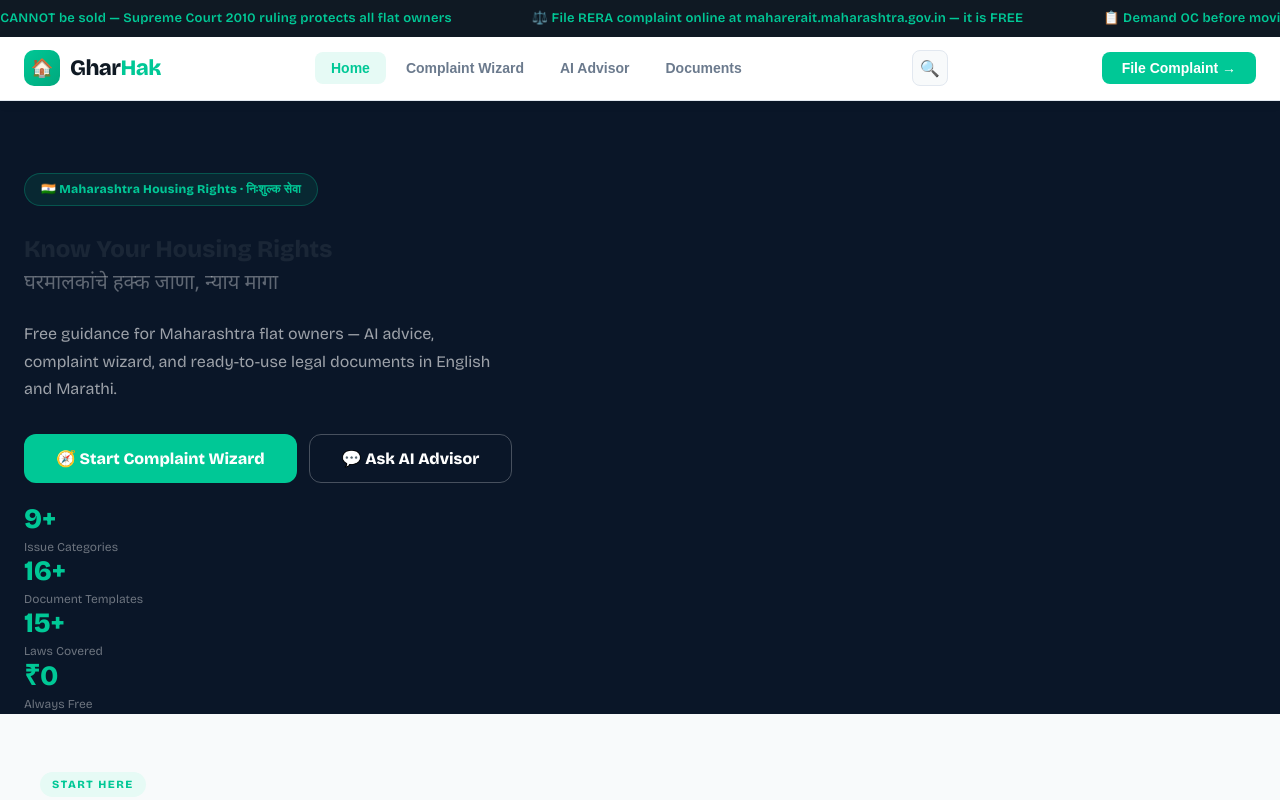
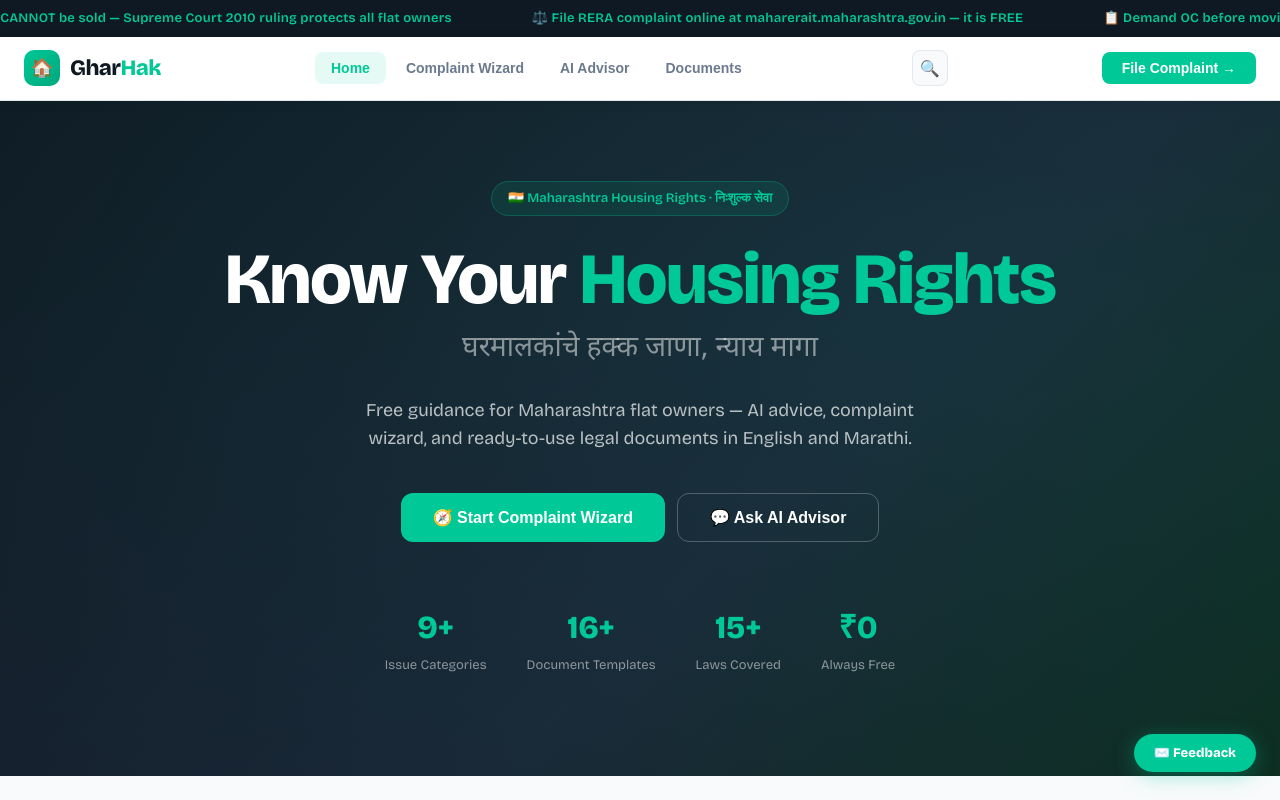
Before and after one commit to rahulzaware31/gharhakNew, a React (Create React App) app: page / in a window 1280 px wide. Shown: the top 800 px of the page. Built offline with nearby package versions, Linux system fonts and the light colour scheme.

Commit message:
Update index.css

```diff
--- a/src/index.css
+++ b/src/index.css
@@ -22,12 +22,15 @@
 
 * { box-sizing: border-box; margin: 0; padding: 0; }
 
+html { overflow-x: hidden; }
+
 body {
   font-family: var(--font);
   background: var(--bg);
   color: var(--text);
   line-height: 1.6;
   -webkit-font-smoothing: antialiased;
+  overflow-x: hidden;
 }
 
 .mr { font-family: var(--font-mr); }
@@ -321,6 +324,9 @@ body {
   color: var(--text);
   cursor: pointer;
   transition: var(--transition);
+  display: flex;
+  align-items: center;
+  gap: 10px;
 }
 .nav-mobile-link:hover, .nav-mobile-link.active {
   background: var(--teal-light);
@@ -341,6 +347,21 @@ body {
   font-weight: 700;
   cursor: pointer;
 }
+
+/* Mobile nav section labels & icon links */
+.nav-mobile-section-label {
+  font-size: 10px;
+  font-weight: 800;
+  text-transform: uppercase;
+  letter-spacing: 1px;
+  color: var(--text-muted);
+  padding: 8px 16px 4px;
+}
+.nav-mobile-link-icon {
+  font-size: 16px;
+  width: 20px;
+  flex-shrink: 0;
+}
 .nav-mobile-drawer.open { display: block; }
 
 /* Page back button */
@@ -361,286 +382,68 @@ body {
 .page-back-btn:hover { color: var(--teal); }
 
 /* Hero */
-/* ── Hero ────────────────────────────────────────────────────────────────── */
 .hero {
-  background: #0a1628;
-  padding: 72px 24px 0;
+  background: linear-gradient(135deg, var(--dark) 0%, var(--dark-2) 60%, #0d2b1f 100%);
+  padding: 80px 24px 100px;
+  text-align: center;
   position: relative;
   overflow: hidden;
 }
-
-/* Glow orbs */
-.hero-orb-1, .hero-orb-2 {
+.hero::before {
+  content: '';
   position: absolute;
-  border-radius: 999px;
+  top: -50%;
+  left: -50%;
+  width: 200%;
+  height: 200%;
+  background: radial-gradient(ellipse at 60% 40%, rgba(0,200,150,0.08) 0%, transparent 60%);
   pointer-events: none;
-  filter: blur(100px);
-}
-.hero-orb-1 {
-  width: 600px; height: 600px;
-  background: radial-gradient(circle, rgba(0,200,150,0.13) 0%, transparent 70%);
-  top: -150px; right: -100px;
-  animation: orbPulse 8s ease-in-out infinite alternate;
-}
-.hero-orb-2 {
-  width: 400px; height: 400px;
-  background: radial-gradient(circle, rgba(41,128,185,0.1) 0%, transparent 70%);
-  bottom: 0; left: -80px;
-  animation: orbPulse 11s ease-in-out infinite alternate-reverse;
-}
-@keyframes orbPulse {
-  from { transform: scale(1) translate(0,0); opacity: 0.8; }
-  to   { transform: scale(1.15) translate(20px,-20px); opacity: 1; }
-}
-
-/* Split grid */
-.hero-grid {
-  max-width: 1200px;
-  margin: 0 auto;
-  display: grid;
-  grid-template-columns: 1fr 1fr;
-  gap: 56px;
-  align-items: center;
-  padding-bottom: 64px;
-  position: relative;
-  z-index: 1;
-}
-@media (max-width: 900px) {
-  .hero-grid { grid-template-columns: 1fr; gap: 0; text-align: center; }
-  .hero-right { display: none; }
-}
-
-/* ── Left ── */
-.hero-left { display: flex; flex-direction: column; align-items: flex-start; gap: 0; }
-@media (max-width: 900px) { .hero-left { align-items: center; } }
-
+}
 .hero-badge {
   display: inline-flex;
   align-items: center;
   gap: 8px;
   background: rgba(0,200,150,0.1);
-  border: 1px solid rgba(0,200,150,0.28);
+  border: 1px solid rgba(0,200,150,0.25);
   color: var(--teal);
   padding: 6px 16px;
   border-radius: 999px;
-  font-size: 12px;
-  font-weight: 700;
+  font-size: 13px;
+  font-weight: 600;
   margin-bottom: 24px;
-  letter-spacing: 0.3px;
-  animation: fadeUp 0.5s ease both;
-}
-
-.hero-h1 {
-  font-size: clamp(42px, 5.5vw, 76px);
+  animation: fadeUp 0.6s ease both;
+}
+.hero h1 {
+  font-size: clamp(36px, 6vw, 72px);
   font-weight: 800;
-  color: #fff;
-  line-height: 1.0;
-  letter-spacing: -2.5px;
-  margin: 0 0 12px;
-  animation: fadeUp 0.5s 0.08s ease both;
-}
-.hero-h1-accent {
-  display: block;
-  background: linear-gradient(120deg, #00c896 20%, #00f0b0 80%);
-  -webkit-background-clip: text;
-  -webkit-text-fill-color: transparent;
-  background-clip: text;
-}
-
+  color: var(--white);
+  line-height: 1.1;
+  letter-spacing: -1.5px;
+  margin-bottom: 8px;
+  animation: fadeUp 0.6s 0.1s ease both;
+}
+.hero h1 span { color: var(--teal); }
 .hero-mr {
-  font-size: clamp(15px, 2vw, 20px);
-  color: rgba(255,255,255,0.35);
+  font-size: clamp(18px, 3vw, 28px);
+  color: rgba(255,255,255,0.5);
   font-family: var(--font-mr);
-  margin: 0 0 20px;
-  animation: fadeUp 0.5s 0.14s ease both;
-}
-
+  margin-bottom: 24px;
+  animation: fadeUp 0.6s 0.2s ease both;
+}
 .hero-sub {
-  font-size: 16px;
-  color: rgba(255,255,255,0.6);
-  max-width: 480px;
-  line-height: 1.7;
-  margin: 0 0 32px;
-  animation: fadeUp 0.5s 0.2s ease both;
-}
-
+  font-size: 18px;
+  color: rgba(255,255,255,0.7);
+  max-width: 600px;
+  margin: 0 auto 40px;
+  animation: fadeUp 0.6s 0.3s ease both;
+}
 .hero-actions {
   display: flex;
   gap: 12px;
+  justify-content: center;
   flex-wrap: wrap;
-  margin-bottom: 22px;
-  animation: fadeUp 0.5s 0.26s ease both;
-}
-.hero-btn-primary {
-  background: var(--teal);
-  color: #fff;
-  padding: 15px 32px;
-  border-radius: 13px;
-  font-size: 16px;
-  font-weight: 700;
-  border: none;
-  cursor: pointer;
-  font-family: var(--font);
-  transition: all 0.2s;
-  box-shadow: 0 4px 28px rgba(0,200,150,0.35);
-  display: inline-flex;
-  align-items: center;
-  gap: 8px;
-}
-.hero-btn-primary:hover {
-  background: var(--teal-dark);
-  transform: translateY(-3px);
-  box-shadow: 0 10px 36px rgba(0,200,150,0.5);
-}
-.hero-btn-ghost {
-  background: rgba(255,255,255,0.06);
-  color: rgba(255,255,255,0.85);
-  padding: 15px 28px;
-  border-radius: 13px;
-  font-size: 16px;
-  font-weight: 700;
-  border: 1.5px solid rgba(255,255,255,0.14);
-  cursor: pointer;
-  font-family: var(--font);
-  transition: all 0.2s;
-  display: inline-flex;
-  align-items: center;
-  gap: 8px;
-}
-.hero-btn-ghost:hover {
-  border-color: var(--teal);
-  color: var(--teal);
-  background: rgba(0,200,150,0.07);
-}
-
-.hero-trust-row {
-  display: flex;
-  gap: 8px;
-  flex-wrap: wrap;
-  animation: fadeUp 0.5s 0.32s ease both;
-}
-.hero-trust-pill {
-  font-size: 11px;
-  font-weight: 600;
-  color: rgba(255,255,255,0.4);
-  background: rgba(255,255,255,0.05);
-  border: 1px solid rgba(255,255,255,0.09);
-  padding: 4px 12px;
-  border-radius: 999px;
-}
-
-/* ── Right ── */
-.hero-right {
-  display: flex;
-  flex-direction: column;
-  gap: 10px;
-  position: relative;
-  z-index: 1;
-}
-
-.hero-win-card {
-  background: rgba(34,197,94,0.08);
-  border: 1px solid rgba(34,197,94,0.2);
-  border-radius: 14px;
-  padding: 14px 18px;
-  display: flex;
-  align-items: center;
-  gap: 12px;
-  animation: fadeUp 0.5s 0.1s ease both;
-}
-.hero-win-dot {
-  width: 8px; height: 8px;
-  border-radius: 999px;
-  background: #22c55e;
-  flex-shrink: 0;
-  box-shadow: 0 0 8px rgba(34,197,94,0.6);
-  animation: winPulse 2s ease-in-out infinite;
-}
-@keyframes winPulse {
-  0%,100% { box-shadow: 0 0 8px rgba(34,197,94,0.6); }
-  50%      { box-shadow: 0 0 16px rgba(34,197,94,0.9); }
-}
-.hero-win-title { font-size: 12px; font-weight: 700; color: #86efac; line-height: 1.3; }
-.hero-win-sub   { font-size: 10px; color: rgba(255,255,255,0.35); margin-top: 2px; }
-.hero-win-badge {
-  margin-left: auto;
-  flex-shrink: 0;
-  background: rgba(34,197,94,0.15);
-  color: #86efac;
-  border: 1px solid rgba(34,197,94,0.3);
-  padding: 3px 10px;
-  border-radius: 999px;
-  font-size: 11px;
-  font-weight: 700;
-}
-
-.hero-chips { display: flex; flex-direction: column; gap: 8px; }
-
-.hero-chip {
-  background: rgba(255,255,255,0.04);
-  border: 1px solid rgba(255,255,255,0.08);
-  border-left: 3px solid var(--chip-color, var(--teal));
-  border-radius: 12px;
-  padding: 13px 16px;
-  display: flex;
-  align-items: center;
-  gap: 12px;
-  cursor: pointer;
-  font-family: var(--font);
-  transition: all 0.18s;
-  animation: fadeUp 0.5s ease both;
-  text-align: left;
-  width: 100%;
-}
-.hero-chip:hover {
-  background: rgba(255,255,255,0.08);
-  transform: translateX(5px);
-  border-color: rgba(255,255,255,0.18);
-  border-left-color: var(--chip-color, var(--teal));
-}
-.hero-chip-icon  { font-size: 18px; flex-shrink: 0; }
-.hero-chip-label { flex: 1; font-size: 13px; font-weight: 600; color: rgba(255,255,255,0.8); }
-.hero-chip-arr   { font-size: 13px; color: rgba(255,255,255,0.2); transition: all 0.18s; }
-.hero-chip:hover .hero-chip-arr { color: var(--teal); transform: translateX(3px); }
-
-.hero-live {
-  display: flex;
-  align-items: center;
-  gap: 8px;
-  font-size: 12px;
-  color: rgba(255,255,255,0.4);
-  font-weight: 600;
-  padding: 8px 4px;
-}
-.hero-live-dot {
-  width: 7px; height: 7px;
-  border-radius: 999px;
-  background: var(--teal);
-  animation: winPulse 2s ease-in-out infinite;
-  flex-shrink: 0;
-}
-
-/* ── Stats bar ── */
-.hero-stats-bar {
-  position: relative;
-  z-index: 1;
-  max-width: 1200px;
-  margin: 0 auto;
-  display: flex;
-  border-top: 1px solid rgba(255,255,255,0.07);
-  animation: fadeUp 0.5s 0.4s ease both;
-}
-.hero-stat-item {
-  flex: 1;
-  text-align: center;
-  padding: 24px 16px;
-  border-right: 1px solid rgba(255,255,255,0.07);
-}
-.hero-stat-item:last-child { border-right: none; }
-.hero-stat-num   { font-size: 28px; font-weight: 800; color: var(--teal); line-height: 1; }
-.hero-stat-label { font-size: 12px; color: rgba(255,255,255,0.4); margin-top: 5px; font-weight: 500; }
-
-/* Keep existing btn-primary and btn-outline for other pages */
+  animation: fadeUp 0.6s 0.4s ease both;
+}
 .btn-primary {
   background: var(--teal);
   color: var(--white);
@@ -654,7 +457,6 @@ body {
   display: inline-flex;
   align-items: center;
   gap: 8px;
-  font-family: var(--font);
 }
 .btn-primary:hover { background: var(--teal-dark); transform: translateY(-2px); box-shadow: 0 8px 24px rgba(0,200,150,0.3); }
 .btn-outline {
@@ -667,13 +469,24 @@ body {
   border: 1.5px solid rgba(255,255,255,0.25);
   cursor: pointer;
   transition: var(--transition);
-  font-family: var(--font);
 }
 .btn-outline:hover { border-color: var(--teal); color: var(--teal); }
 
+.hero-stats {
+  display: flex;
+  gap: 40px;
+  justify-content: center;
+  margin-top: 60px;
+  flex-wrap: wrap;
+  animation: fadeUp 0.6s 0.5s ease both;
+}
+.hero-stat { text-align: center; }
+.hero-stat-num { font-size: 32px; font-weight: 800; color: var(--teal); }
+.hero-stat-label { font-size: 13px; color: rgba(255,255,255,0.5); margin-top: 2px; }
+
 @keyframes fadeUp {
-  from { opacity: 0; transform: translateY(18px); }
-  to   { opacity: 1; transform: translateY(0); }
+  from { opacity: 0; transform: translateY(20px); }
+  to { opacity: 1; transform: translateY(0); }
 }
 
 /* Sections */
@@ -1025,6 +838,89 @@ body {
 .footer-bottom { border-top: 1px solid rgba(255,255,255,0.08); padding-top: 24px; display: flex; justify-content: space-between; align-items: center; flex-wrap: wrap; gap: 12px; }
 .footer-copy { font-size: 13px; }
 
+/* Feedback FAB + Modal */
+.feedback-fab {
+  position: fixed;
+  bottom: 28px;
+  right: 24px;
+  z-index: 900;
+  background: var(--teal);
+  color: #fff;
+  border: none;
+  border-radius: 50px;
+  padding: 11px 20px;
+  font-size: 13px;
+  font-weight: 700;
+  cursor: pointer;
+  box-shadow: 0 4px 20px rgba(0,200,150,0.35);
+  transition: background 0.2s, transform 0.15s;
+  font-family: var(--font);
+}
+.feedback-fab:hover { background: var(--teal-dark); transform: translateY(-2px); }
+
+.feedback-overlay {
+  position: fixed;
+  inset: 0;
+  background: rgba(15,25,35,0.55);
+  z-index: 1000;
+  display: flex;
+  align-items: center;
+  justify-content: center;
+  padding: 20px;
+}
+.feedback-modal {
+  background: var(--white);
+  border-radius: var(--radius);
+  padding: 28px;
+  width: 100%;
+  max-width: 460px;
+  box-shadow: 0 16px 48px rgba(15,25,35,0.18);
+}
+.feedback-modal-header {
+  display: flex;
+  justify-content: space-between;
+  align-items: center;
+  margin-bottom: 10px;
+}
+.feedback-close {
+  background: none;
+  border: none;
+  font-size: 18px;
+  cursor: pointer;
+  color: var(--text-muted);
+  padding: 2px 6px;
+  border-radius: 6px;
+}
+.feedback-close:hover { background: #f1f5f9; }
+.feedback-field { margin-bottom: 14px; }
+.feedback-label { display: block; font-size: 12px; font-weight: 700; color: var(--text-muted); text-transform: uppercase; letter-spacing: 0.5px; margin-bottom: 6px; }
+.feedback-select {
+  width: 100%;
+  padding: 9px 12px;
+  border: 1.5px solid var(--border);
+  border-radius: 10px;
+  font-size: 14px;
+  font-family: var(--font);
+  color: var(--text);
+  background: var(--white);
+  outline: none;
+}
+.feedback-select:focus { border-color: var(--teal); }
+.feedback-textarea {
+  width: 100%;
+  padding: 10px 12px;
+  border: 1.5px solid var(--border);
+  border-radius: 10px;
+  font-size: 14px;
+  font-family: var(--font);
+  color: var(--text);
+  resize: vertical;
+  outline: none;
+  box-sizing: border-box;
+  line-height: 1.6;
+}
+.feedback-textarea:focus { border-color: var(--teal); }
+
 /* Utility */
 .tag {
   display: inline-flex;
@@ -1119,10 +1015,16 @@ body {
   .nav-hamburger { display: flex; }
 
   /* Hero */
-  .hero { padding: 48px 16px 64px; }
+  .hero { padding: 48px 16px 56px; }
   .hero h1 { font-size: clamp(28px, 8vw, 48px); }
-  .hero-stats { gap: 16px; flex-wrap: wrap; justify-content: center; }
-  .hero-stat { min-width: 120px; }
+  .hero-sub { font-size: 15px; }
+  .hero-stats {
+    display: grid;
+    grid-template-columns: 1fr 1fr;
+    gap: 16px;
+    margin-top: 40px;
+  }
+  .hero-stat { min-width: unset; }
 
   /* Sections */
   .section { padding: 48px 16px; }
@@ -1805,6 +1707,29 @@ body {
 .stc-arrow { margin-left: auto; font-size: 14px; color: var(--teal); flex-shrink: 0; opacity: 0.6; }
 .secondary-tool-card:hover .stc-arrow { opacity: 1; }
 
+/* Show more toggle */
+.secondary-tools-toggle {
+  display: flex;
+  justify-content: center;
+  margin-top: 16px;
+}
+.secondary-tools-toggle-btn {
+  background: var(--white);
+  border: 1.5px solid var(--teal);
+  color: var(--teal);
+  padding: 9px 24px;
+  border-radius: 999px;
+  font-size: 13px;
+  font-weight: 700;
+  cursor: pointer;
+  transition: var(--transition);
+  font-family: var(--font);
+}
+.secondary-tools-toggle-btn:hover {
+  background: var(--teal);
+  color: var(--white);
+}
+
 /* ── CTA Banner ────────────────────────────────────────────────────────── */
 .cta-banner {
   background: linear-gradient(135deg, #00c896, #00a87d);
@@ -2051,16 +1976,25 @@ body {
   .hiw-step { max-width: 100%; width: 100%; }
   .hiw-arrow { display: none; }
   .primary-tools-grid { grid-template-columns: 1fr; }
+  .primary-tool-card { padding: 20px 18px; }
+  .ptc-icon { font-size: 28px; }
+  .ptc-title { font-size: 18px; }
   .secondary-tools-grid { grid-template-columns: 1fr 1fr; gap: 10px; }
   .page-header-band { padding: 20px 16px 16px; margin-bottom: 28px; }
   .page-header-meta { gap: 12px; }
   .page-header-icon { width: 44px; height: 44px; font-size: 22px; }
   .page-header-title { font-size: 20px; }
   .cta-banner { padding: 48px 16px; }
+  /* Touch targets */
+  .btn-primary, .btn-outline { min-height: 48px; }
+  .nav-mobile-link { min-height: 44px; }
+  .option-btn { min-height: 48px; }
+  .secondary-tool-card { min-height: 52px; }
 }
 
 @media (max-width: 480px) {
   .secondary-tools-grid { grid-template-columns: 1fr; }
   .stc-desc { display: none; }
   .page-header-band { padding: 16px 14px; }
-}
+  .hero-badge { font-size: 11px; padding: 5px 12px; }
+}
```
